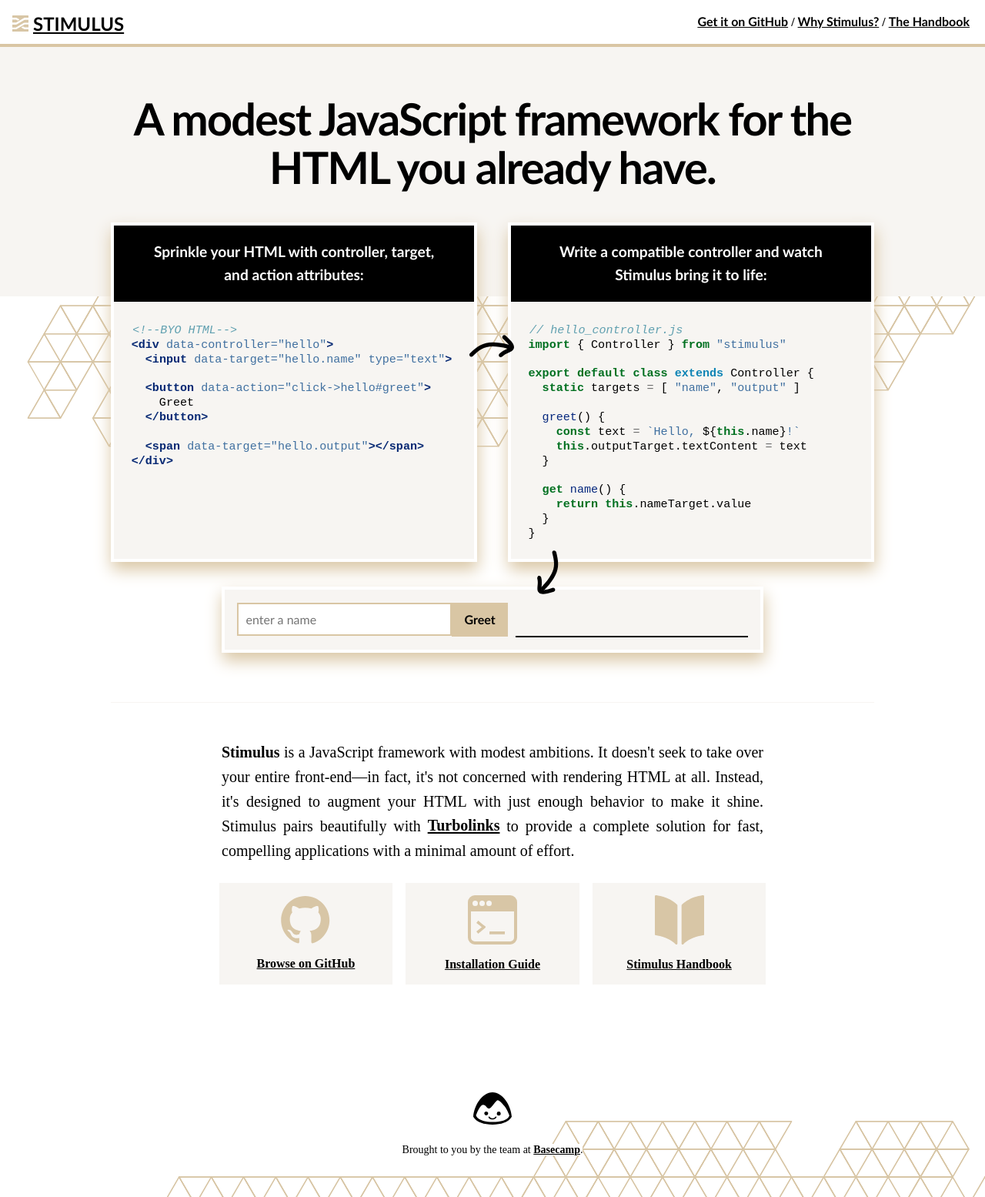
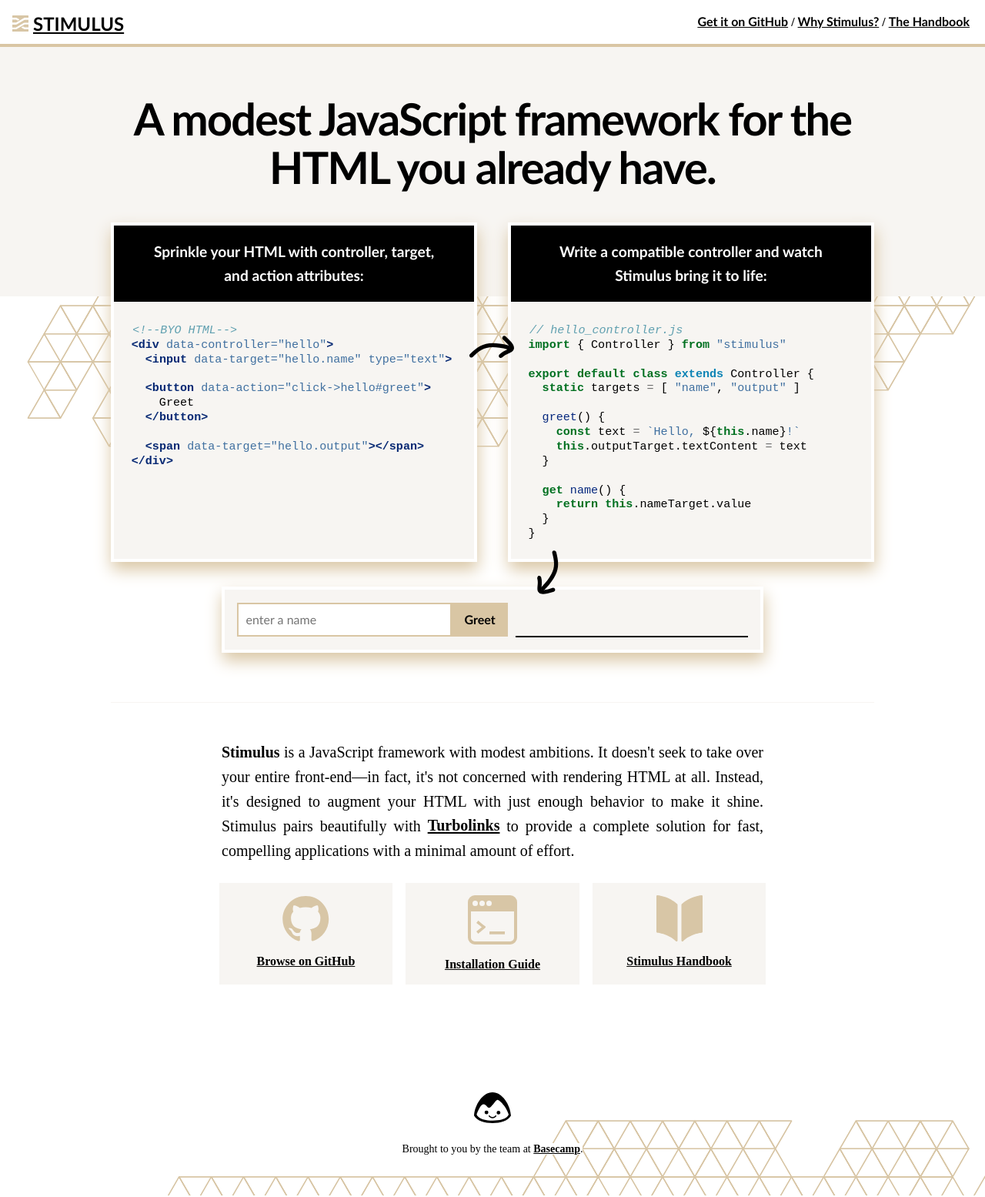
Before and after one commit to hotwired/stimulus-site, a Jekyll site: the page built from index.html, in a window 1280 px wide. Shown: the whole page at 77% size. Built offline with Jekyll 4.4.1, drawn with Linux system fonts in a browser that asks for light colours; some web fonts are replaced.

Commit message:
Remove tricky img style

```diff
--- a/_sass/_base.scss
+++ b/_sass/_base.scss
@@ -125,11 +125,6 @@
   border-top: 1px solid #f7f5f2;
 }
 
-img:not([width]):not([height]) {
-  height: auto;
-  width: 100%;
-}
-
 code,
 pre {
   font-family: "source-code-pro", monospace;
```
